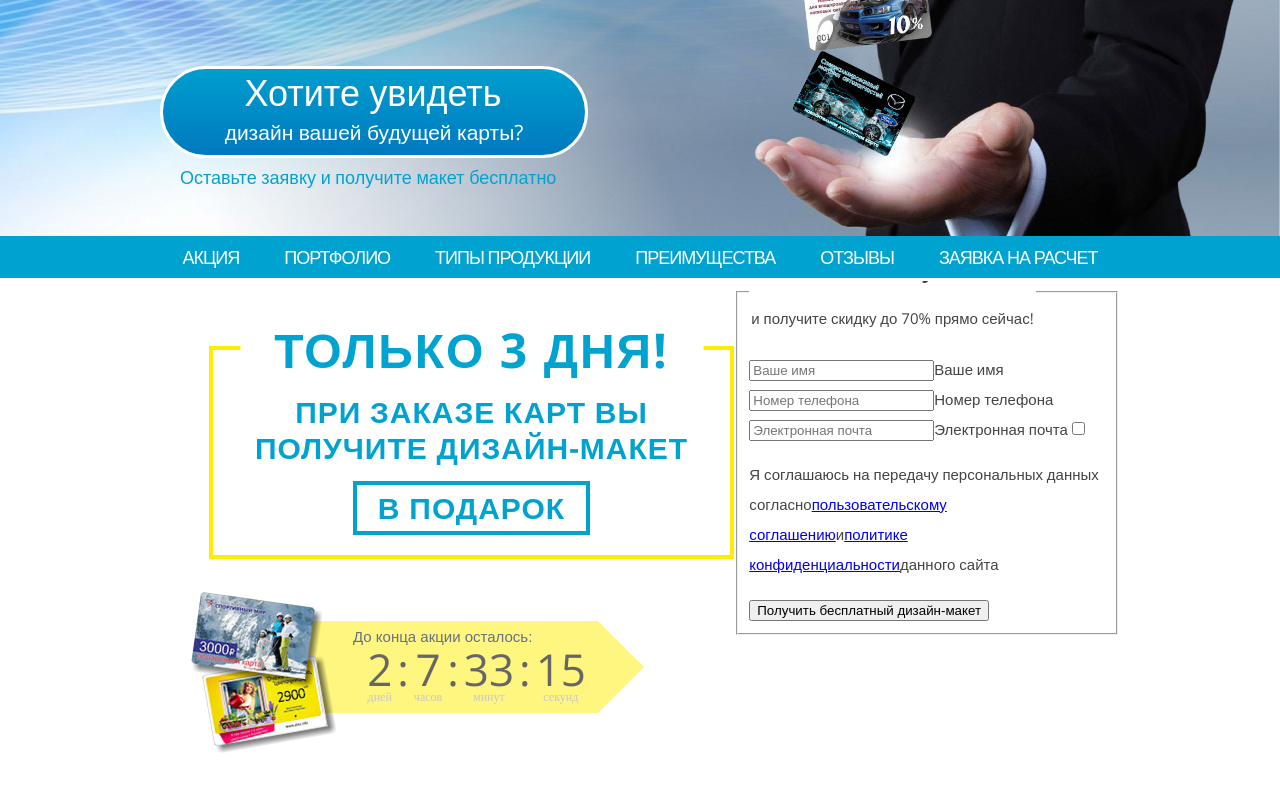
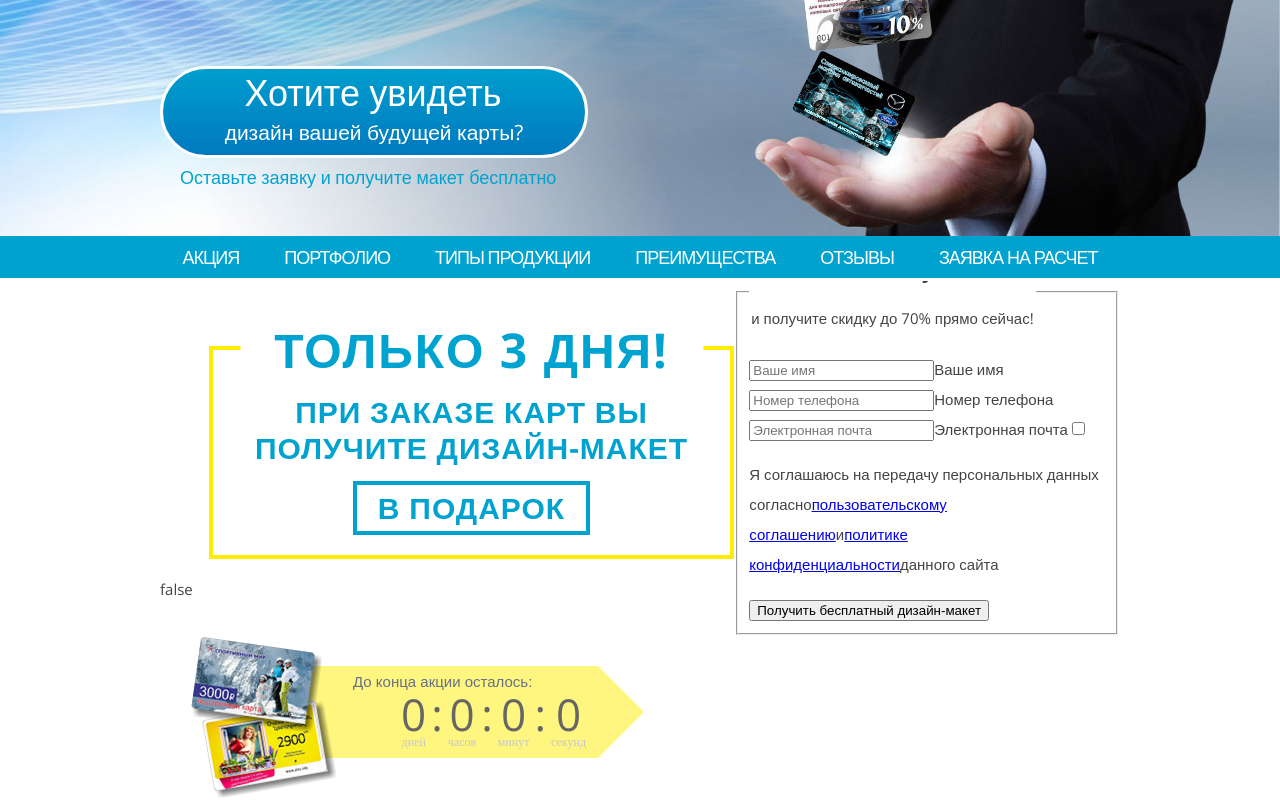
Before and after one commit to PElfimov/kartika-web, a React (Create React App) app: page / in a window 1280 px wide. Shown: the part 433-1233 px from the top of the page. Before the commit the page ends 1188 px from the top, so only its background shows below. Built offline with nearby package versions, Linux system fonts and the light colour scheme.

Commit message:
testing timer

```diff
--- a/src/components/promo_page/parts/timer/timer.tsx
+++ b/src/components/promo_page/parts/timer/timer.tsx
@@ -1,3 +1,5 @@
+import {observable} from "mobx"
+import {observer} from "mobx-react"
 import {Component} from "react"
 import Countdown from "react-countdown"
 import styles from "./timer.module.css"
@@ -6,11 +8,39 @@ interface Props {
   timeTo: number
 }
 
+@observer
 export class Timer extends Component<Props, {}> {
+  @observable
+  private currentDate = Date.now()
+
+  @observable
+  private isEndOfTimer: boolean = false
+
   render() {
     const {timeTo} = this.props
 
-    return <Countdown date={Date.now() + timeTo} renderer={HTML} />
+    return (
+      <>
+        <p> {String(this.isEndOfTimer)}</p>
+        <Countdown
+          date={this.currentDate + timeTo}
+          onComplete={() => {
+            console.log("end of timer")
+            console.log("sadsfasfd", this.isEndOfTimer)
+
+            this.isEndOfTimer = true
+          }}
+          renderer={HTML}
+        />
+      </>
+    )
+  }
+
+  componentDidMount() {
+    const a = String(this.currentDate)
+    console.log(this.isEndOfTimer)
+
+    localStorage.setItem("currentDate", a)
   }
 }
 
@@ -19,6 +49,7 @@ type HTMLProps = {
   hours: number
   minutes: number
   seconds: number
+  completed: boolean
 }
 
 function HTML({days, hours, minutes, seconds}: HTMLProps) {
--- a/src/components/promo_page/promo_page.tsx
+++ b/src/components/promo_page/promo_page.tsx
@@ -4,7 +4,7 @@ import styles from "./promo_page.module.css"
 
 interface Props {}
 export class PromoPage extends Component<Props, {}> {
-  private timeTo: number = 200000000
+  private timeTo: number = 2000
 
   render() {
     return (
```
